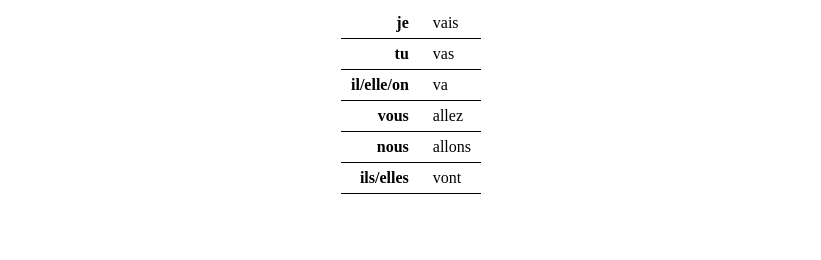
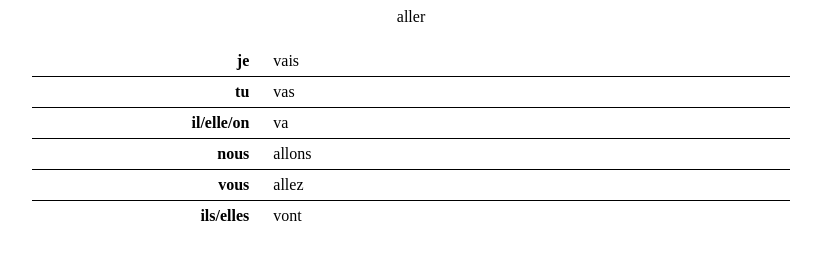
Before and after one commit to malakivandas/ankicard-generator, a website: page template/example_card.html in a window 1280 px wide. Shown: the whole page, without its empty margins (229-1050 px from the left). Drawn offline with Linux system fonts and the light colour scheme.

Commit message:
Attempted card format using css grid

```diff
--- /dev/null
+++ b/template/card-grid.css
@@ -0,0 +1,36 @@
+.card {
+  font-family: arial;
+  font-size: 20px;
+  text-align: center;
+  color: black;
+  background-color: white;
+}
+
+.grid-container {
+  display: grid;
+  grid-template-columns: auto minmax(50%, auto);
+  width: fit-content;
+  min-width: 60%;
+  margin: 0 auto;
+  padding-top: 20px;
+}
+
+.grid-item {
+  border-bottom: 1px solid;
+}
+
+.subject-pronoun {
+  padding: 6px 12px 6px 10px;
+  text-align: right;
+
+  font-weight: 700;
+}
+
+.conjugation {
+  padding: 6px 10px 6px 12px;
+  text-align: left;
+}
+
+.last-item {
+  border: none;
+}
--- a/template/example_card.html
+++ b/template/example_card.html
@@ -8,9 +8,12 @@
       content="width=device-width, initial-scale=1.0"
     />
     <title>Document</title>
-    <link rel="stylesheet" href="./card.css" />
+    <!-- <link rel="stylesheet" href="./card-table.css" /> -->
+    <link rel="stylesheet" href="./card-grid.css" />
   </head>
   <body>
+    <p style="margin: 0 auto; text-align: center">aller</p>
+
     <!-- <div class="table">
       <div class="row">
         <div class="item subject-pronoun">je</div>
@@ -43,7 +46,7 @@
       </div>
     </div> -->
 
-    <table>
+    <!-- <table>
       <tr>
         <td class="subject-pronoun">je</td>
         <td class="conjugation">vais</td>
@@ -68,6 +71,28 @@
         <td class="subject-pronoun">ils/elles</td>
         <td class="conjugation">vont</td>
       </tr>
-    </table>
+    </table> -->
+
+    <div class="grid-container">
+      <div class="grid-item subject-pronoun">je</div>
+      <div class="grid-item conjugation">vais</div>
+
+      <div class="grid-item subject-pronoun">tu</div>
+      <div class="grid-item conjugation">vas</div>
+
+      <div class="grid-item subject-pronoun">il/elle/on</div>
+      <div class="grid-item conjugation">va</div>
+
+      <div class="grid-item subject-pronoun">nous</div>
+      <div class="grid-item conjugation">allons</div>
+
+      <div class="grid-item subject-pronoun">vous</div>
+      <div class="grid-item conjugation">allez</div>
+
+      <div class="grid-item subject-pronoun last-item">
+        ils/elles
+      </div>
+      <div class="grid-item conjugation last-item">vont</div>
+    </div>
   </body>
 </html>
```
Also changed, not shown: template/card-table.css (renamed from template/card.css).
